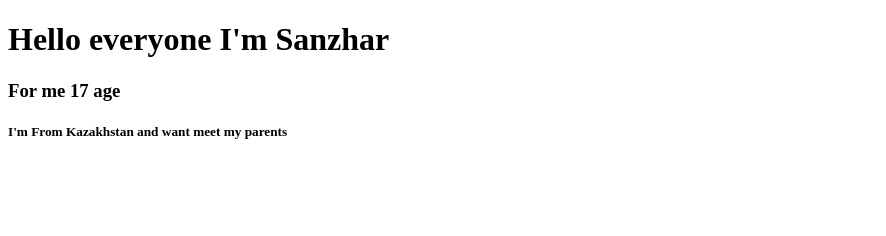
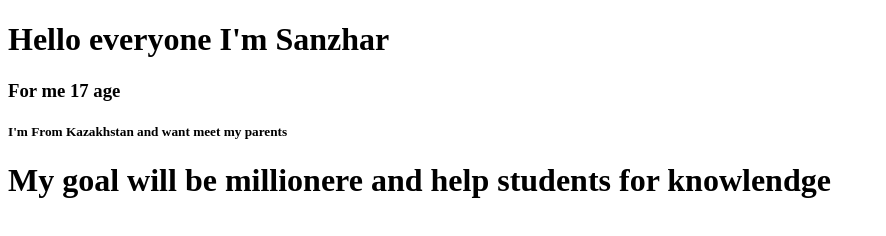
Before and after one commit to sssancho/git-course, a plain HTML site: page main.html in a window 1280 px wide. Shown: the whole page, without its empty margins (0-886 px from the left). Drawn offline with Linux system fonts and the light colour scheme.

Commit message:
Add goals

```diff
--- a/main.html
+++ b/main.html
@@ -10,5 +10,6 @@
     <H1>Hello everyone I'm Sanzhar </H1>
     <h3>For me 17 age</h3>
     <h5>I'm From Kazakhstan and want meet my parents</h5>
+    <h1>My goal will be millionere and help students for knowlendge</h1>
 </body>
 </html>
```
